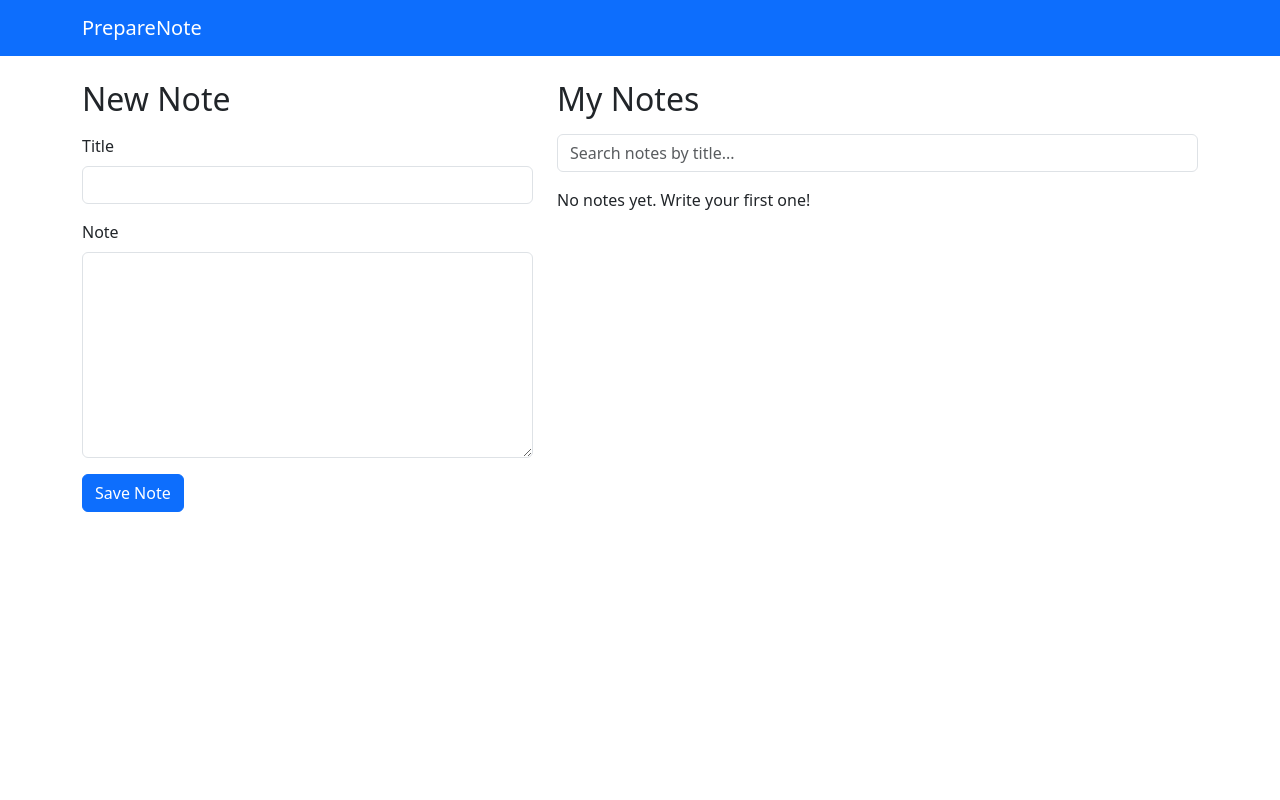
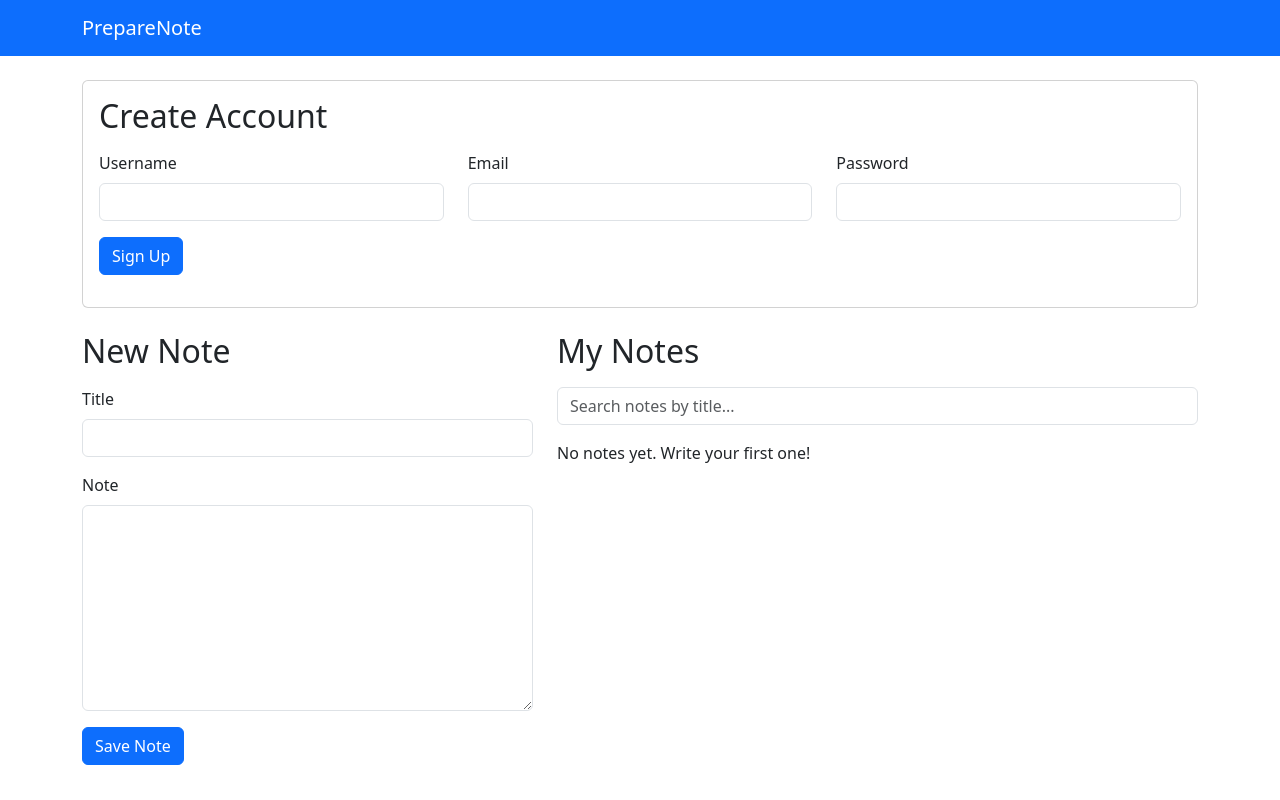
Before and after one commit to jontascon/PrepareNote, a React (Vite) app in the folder frontend/: page / in a window 1280 px wide. Built offline with nearby package versions, Linux system fonts and the light colour scheme.

Commit message:
Add sign up form using createUser and getUser routes

```diff
--- a/frontend/src/App.jsx
+++ b/frontend/src/App.jsx
@@ -1,4 +1,5 @@
 import NavBar from './components/NavBar.jsx';
+import SignUp from './components/SignUp.jsx';
 import Notes from './pages/Notes.jsx';
 import './App.css';
 
@@ -6,6 +7,7 @@ function App() {
   return (
     <div>
       <NavBar />
+      <SignUp />
       <Notes />
     </div>
   );
--- /dev/null
+++ b/frontend/src/components/SignUp.jsx
@@ -0,0 +1,110 @@
+import { useState } from 'react';
+
+function SignUp() {
+  const [username, setUsername] = useState('');
+  const [email, setEmail] = useState('');
+  const [password, setPassword] = useState('');
+  const [message, setMessage] = useState('');
+
+  function handleUsernameChange(event) {
+    setUsername(event.target.value);
+  }
+
+  function handleEmailChange(event) {
+    setEmail(event.target.value);
+  }
+
+  function handlePasswordChange(event) {
+    setPassword(event.target.value);
+  }
+
+  async function handleSubmit(event) {
+    event.preventDefault();
+
+    if (username === '' || email === '' || password === '') {
+      setMessage('Please fill in all the fields.');
+      return;
+    }
+
+    try {
+      const response = await fetch('/createUser/', {
+        method: 'POST',
+        headers: { 'Content-Type': 'application/json' },
+        body: JSON.stringify({
+          username: username,
+          email: email,
+          password: password,
+        }),
+      });
+      const data = await response.json();
+
+      if (data.success) {
+        const userResponse = await fetch('/getUser/?username=' + encodeURIComponent(username));
+        const user = await userResponse.json();
+
+        setMessage('Account created for ' + user.username + ' (' + user.email + ').');
+        setUsername('');
+        setEmail('');
+        setPassword('');
+      } else {
+        setMessage('Could not create account: ' + data.error);
+      }
+    } catch (error) {
+      console.log(error);
+      setMessage('Could not reach the server. Is the Django backend running?');
+    }
+  }
+
+  return (
+    <div className="container mt-4">
+      <div className="card">
+        <div className="card-body">
+          <h2 className="mb-3">Create Account</h2>
+
+          <form onSubmit={handleSubmit}>
+            <div className="row">
+              <div className="col-md-4 mb-3">
+                <label htmlFor="username" className="form-label">Username</label>
+                <input
+                  type="text"
+                  className="form-control"
+                  id="username"
+                  value={username}
+                  onChange={handleUsernameChange}
+                />
+              </div>
+
+              <div className="col-md-4 mb-3">
+                <label htmlFor="email" className="form-label">Email</label>
+                <input
+                  type="email"
+                  className="form-control"
+                  id="email"
+                  value={email}
+                  onChange={handleEmailChange}
+                />
+              </div>
+
+              <div className="col-md-4 mb-3">
+                <label htmlFor="password" className="form-label">Password</label>
+                <input
+                  type="password"
+                  className="form-control"
+                  id="password"
+                  value={password}
+                  onChange={handlePasswordChange}
+                />
+              </div>
+            </div>
+
+            <button type="submit" className="btn btn-primary">Sign Up</button>
+          </form>
+
+          <p className="mt-3 mb-0">{message}</p>
+        </div>
+      </div>
+    </div>
+  );
+}
+
+export default SignUp;
--- a/frontend/vite.config.js
+++ b/frontend/vite.config.js
@@ -3,6 +3,12 @@ import { defineConfig } from 'vite'
 
 export default defineConfig({
   plugins: [react()],
+  server: {
+    proxy: {
+      '/createUser': 'http://localhost:8000',
+      '/getUser': 'http://localhost:8000',
+    },
+  },
   test: {
     environment: 'jsdom',
     globals: true,
```
Also changed, not shown: 1 other file (tests, documents, lock files or other folders).
